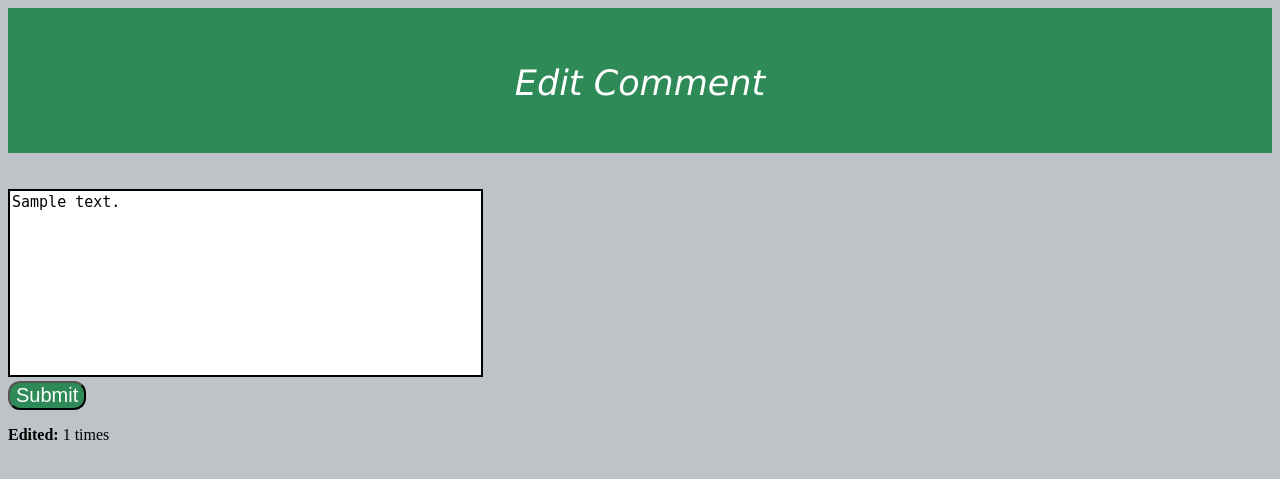
After one commit to stefan-gherman/AskMate, a Flask app: template templates/edit_comment.html in a window 1280 px wide. The commit adds this page. Shown: the top 479 px of the page. Run offline with Flask 2, Linux system fonts and the light colour scheme; the template is opened without the code that fills it: most values are stand-ins (such as "Sample title", 1, 10 or a date in 2020); some libraries are stand-ins or nearby versions.

Commit message:
Add edit comments to question and answer

```diff
--- a/data_manager.py
+++ b/data_manager.py
@@ -246,7 +246,7 @@ def delete_tag_questions(cursor, question_id, tag_id_to_delete):
                     col2=sql.Identifier('tag_id')), [question_id, tag_id_to_delete]
     )
     cursor.execute(
-        sql.SQL("DELETE FROM {table} WHERE {col}=%s;")
+        sql.SQL("DELETE FROM {table} WHERE {col}=%;")
             .format(table=sql.Identifier('tag'), col=sql.Identifier('id')), [tag_id_to_delete]
     )
 
@@ -269,8 +269,6 @@ def search_for_phrase(cursor, phrase_for_query):
 def add_question_comment(cursor, message, question_id, answer_id):
     date = util.datetime.today()
     submission_time = date.now().strftime("%Y-%m-%d %H:%M:%S")
-    print(question_id)
-    print(answer_id)
     if question_id is not None:
         cursor.execute(
             """
@@ -289,3 +287,75 @@ def add_question_comment(cursor, message, question_id, answer_id):
                        message=message,
                        submission_time=submission_time)
         )
+
+
+@connection.connection_handler
+def edit_comment(cursor, comment_id, message, edited_count):
+    try:
+        cursor.execute(
+            sql.SQL("UPDATE {table} SET {message}=%s, {edited_count} =%s WHERE {id} = %s;")
+                .format(table=sql.Identifier('comment'),
+                        message=sql.Identifier('message'),
+                        edited_count=sql.Identifier('edited_count'),
+                        id=sql.Identifier('id')), [message, edited_count, comment_id]
+        )
+    except:
+        cursor.execute(
+            sql.SQL("UPDATE {table} SET {message}=%s, {edited_count} =%s WHERE {id} = %s;")
+                .format(table=sql.Identifier('comment'),
+                        message=sql.Identifier('message'),
+                        edited_count=sql.Identifier('edited_count'),
+                        id=sql.Identifier('id')), [message, edited_count, comment_id]
+        )
+
+@connection.connection_handler
+def get_comment_message(cursor, comment_id):
+    cursor.execute(
+        sql.SQL(
+            """
+            SELECT message from comment
+            WHERE id = '{comment_id}'
+            """.format(comment_id=comment_id)
+        )
+    )
+    message = cursor.fetchall()
+    return message
+
+
+@connection.connection_handler
+def get_answer_by_comment_id(cursor, comment_id):
+    try:
+        cursor.execute(
+            sql.SQL("SELECT {answer_id} FROM {table} WHERE {comment_id} = %s;")
+            .format(answer_id=sql.Identifier('answer_id'),
+                    table=sql.Identifier('comment'),
+                    comment_id=sql.Identifier('id')), [comment_id]
+        )
+    except:
+        cursor.execute(
+            sql.SQL("SELECT {question_id} FROM {table} WHERE {comment_id} = %s;")
+            .format(answer_id=sql.Identifier('question_id'),
+                    table=sql.Identifier('comment'),
+                    comment_id=sql.Identifier('id')), [comment_id]
+        )
+    question_id_by_comment_id = cursor.fetchall()
+    return question_id_by_comment_id
+
+
+
+
+@connection.connection_handler
+def get_edit_count_comments(cursor, comment_id):
+
+    cursor.execute(
+        """
+        SELECT edited_count from comment
+        WHERE id = '{comment_id}'
+        """.format(comment_id=comment_id)
+    )
+    try:
+        edited_count=cursor.fetchall()
+    except:
+        pass
+
+    return edited_count
--- a/server.py
+++ b/server.py
@@ -48,7 +48,6 @@ def route_question(question_id):
                            comments=comments,
                            tags=tags
                            )
-
 
 
 @app.route('/add-question', methods=['GET', 'POST'])
@@ -211,7 +210,7 @@ def route_index():
             questions_ordered = data_manager.sort_questions('submission_time', 'desc')
 
             return render_template('index.html', question_headers=question_headers, questions=questions_ordered,
-                                   param_display='Submission Time', order_display='Descending', show_sort =show_sort)
+                                   param_display='Submission Time', order_display='Descending', show_sort=show_sort)
         else:
             update_views = True
             questions_ordered = data_manager.sort_questions(param, sort_ord)
@@ -228,7 +227,7 @@ def route_index():
             elif param == 'view_number':
                 param_display = 'View Number'
             return render_template('index.html', question_headers=question_headers, questions=questions_ordered,
-                                   order_display=order_display, param_display=param_display, show_sort = show_sort)
+                                   order_display=order_display, param_display=param_display, show_sort=show_sort)
 
     # elif request.method == 'POST':
     #     questions = connection.read_questions('data/questions.csv')
@@ -253,17 +252,16 @@ def delete_sql_answer(answer_id):
     return redirect(request.referrer)
 
 
-
 @app.route('/question-new-tag/<question_id>')
 def question_tag(question_id):
     question_id_to_add = int(question_id)
     return render_template('tag_question.html', question_id=question_id_to_add)
 
+
 @app.route('/question/<question_id>/new-tag', methods=['GET', 'POST'])
 def chose_question_tag(question_id):
     question_id_to_add = int(question_id)
     if request.method == 'GET':
-
         return render_template('tag_question.html', question_id=question_id_to_add)
 
     if request.method == 'POST':
@@ -290,29 +288,27 @@ def delete_one_tag(question_id, tag_id):
     return route_question(question_on_page)
 
 
-
 @app.route('/search', methods=['GET', 'POST'])
 def return_search():
-        show_sort = False
-        global questions_found
-        global search_phrase
-        search_phrase = request.values.get('search')
-        search_phrase_for_highlighting = search_phrase
-        if search_phrase is None:
-            return render_template("index.html", questions = questions_found, show_sort = show_sort)
+    show_sort = False
+    global questions_found
+    global search_phrase
+    search_phrase = request.values.get('search')
+    search_phrase_for_highlighting = search_phrase
+    if search_phrase is None:
+        return render_template("index.html", questions=questions_found, show_sort=show_sort)
 
-        search_phrase = search_phrase.split()
-        print("Search phrase",search_phrase)
-        phrase_for_query = str.join("&", search_phrase)
-        print("Phrase for query",phrase_for_query)
-        questions_found = data_manager.search_for_phrase(phrase_for_query)
-        for question in questions_found:
-            question["title"] = util.apply_fancy(search_phrase_for_highlighting, question['title'])
-            question["message"] = util.apply_fancy(search_phrase_for_highlighting, question['message'])
-        for question in questions_found:
-            print('This is a question',question)
-        return render_template("index.html", questions = questions_found, show_sort = show_sort)
-
+    search_phrase = search_phrase.split()
+    print("Search phrase", search_phrase)
+    phrase_for_query = str.join("&", search_phrase)
+    print("Phrase for query", phrase_for_query)
+    questions_found = data_manager.search_for_phrase(phrase_for_query)
+    for question in questions_found:
+        question["title"] = util.apply_fancy(search_phrase_for_highlighting, question['title'])
+        question["message"] = util.apply_fancy(search_phrase_for_highlighting, question['message'])
+    for question in questions_found:
+        print('This is a question', question)
+    return render_template("index.html", questions=questions_found, show_sort=show_sort)
 
 
 @app.route('/question/<question_id>/new-comment', methods=['GET', 'POST'])
@@ -349,6 +345,30 @@ def route_add_answer_comment(answer_id):
                            id=question_id)
 
 
+@app.route('/comment/<comment_id>/edit', methods=['GET', 'POST'])
+def route_edit_comments(comment_id):
+    edited_count = data_manager.get_edit_count_comments(comment_id)
+    edited_count = edited_count[0]['edited_count']
+    comment_message = data_manager.get_comment_message(comment_id)
+    answer_id = data_manager.get_answer_by_comment_id(comment_id)
+    try:
+        question_id = util.read_question_id(answer_id[0]['answer_id'])
+    except:
+        question_id = data_manager.get_answer_by_comment_id(comment_id)
+    if request.method == 'POST':
+        message = request.form['message']
+        edited_count += 1
+        data_manager.edit_comment(message=message,
+                                  edited_count=edited_count,
+                                  comment_id=comment_id)
+        return redirect(url_for('route_question', question_id=question_id[0]['question_id']))
+    return render_template('edit_comment.html',
+                           comment_id=comment_id,
+                           comment_message=comment_message,
+                           answer_id=answer_id,
+                           question_id=question_id,
+                           edited_count=edited_count)
+
 
 if __name__ == "__main__":
     app.run(
--- /dev/null
+++ b/templates/edit_comment.html
@@ -0,0 +1,28 @@
+<!doctype html>
+<html lang="en">
+<head>
+    <meta charset="UTF-8">
+    <meta name="viewport"
+          content="width=device-width, user-scalable=no, initial-scale=1.0, maximum-scale=1.0, minimum-scale=1.0">
+    <meta http-equiv="X-UA-Compatible" content="ie=edge">
+        <link rel="stylesheet" href="{{ url_for('static', filename='css/main.css') }}">
+    <title>Edit Comment</title>
+</head>
+<body>
+
+<div class="divquestion">
+    <p>Edit Comment</p>
+</div><br><br>
+{#{{ question_id }}#}
+{#       <a href="{{ url_for('route_question', question_id=question_id[0]['question_id']) }}">#}
+{#        <button type="submit" class="link_back">Go Back</button>#}
+{#    </a>#}
+    <form action='/comment/{{ comment_id }}/edit' method="post" enctype=multipart/form-data>
+        <textarea name="message" class="message" title="message" cols="50" rows="10" style="resize: none"
+                  required>{{ comment_message[0]['message'] }}</textarea><br>
+
+        <button name="submit">Submit</button>
+    </form>
+    <p><strong>Edited: </strong>{{ edited_count }} times</p>
+</body>
+</html>
--- a/util.py
+++ b/util.py
@@ -143,7 +143,9 @@ def read_question_id(cursor, answer_id):
         WHERE id = '{answer_id}'
         """.format(answer_id=answer_id)
     )
+
     question_id = cursor.fetchall()
+
     return question_id
 
 # @connection.connection_handler
```
Also changed, not shown: templates/question.html (+13 -20 lines).
